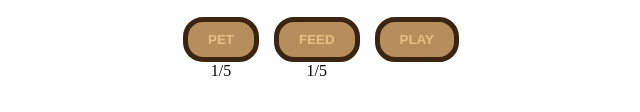
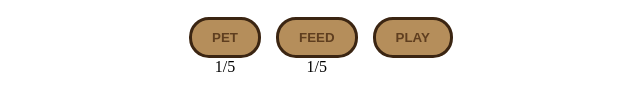
Before and after one commit to RunR4bb1t/virtual-pet-site, a plain HTML site: page index.html in a window 1280 px wide. Shown: the part 199-311 px from the top of the page, without its empty margins (319-959 px from the left). Drawn offline with Linux system fonts and the light colour scheme.

Commit message:
Add files via upload

```diff
--- a/style.css
+++ b/style.css
@@ -19,8 +19,8 @@
 }
 .action-button {
     background-color: #b58e5b;
-    color: #e5c083;
-    border: 5px solid #3b2512;
+    color: #5f3e1f;
+    border: 3px solid #3b2512;
     padding: 10px 20px;
     border-radius: 20px;
     text-transform: uppercase;
```
